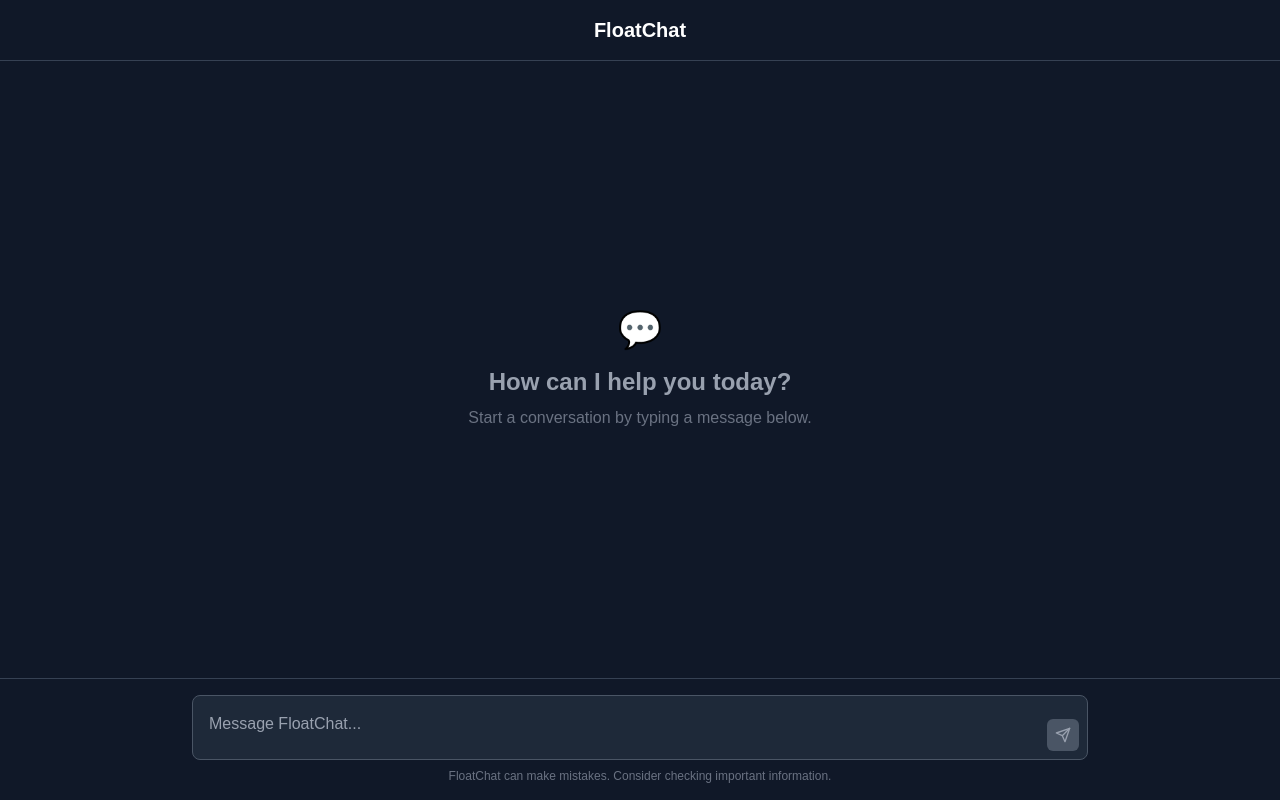
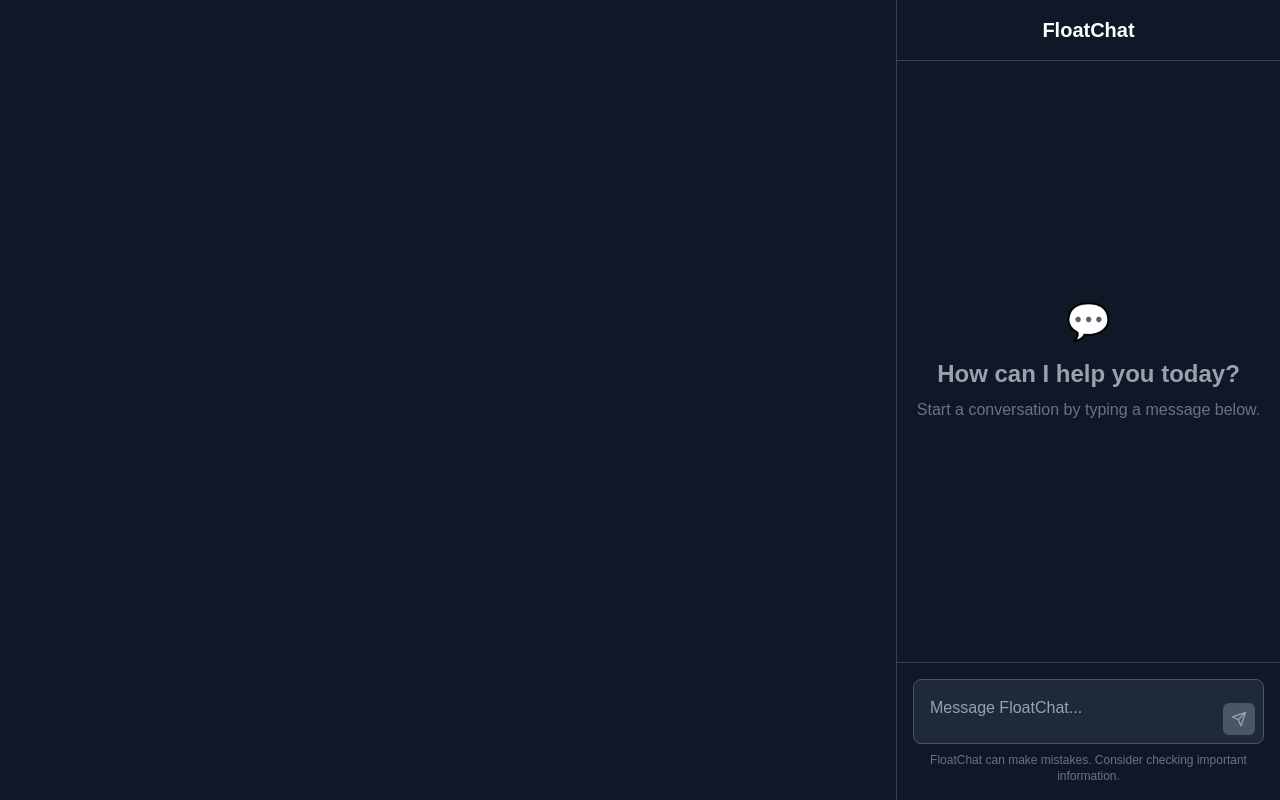
Before and after one commit to s9swata/test-floats, a Next.js app: page / in a window 1280 px wide. Built offline with nearby package versions, Linux system fonts and the light colour scheme.

Commit message:
Move chat interface to right side (30% width)

```diff
--- a/src/app/page.tsx
+++ b/src/app/page.tsx
@@ -72,7 +72,14 @@
   }, [inputValue]);
 
   return (
-    <div className="flex flex-col h-screen bg-gray-900 text-white">
+    <div className="flex h-screen bg-gray-900 text-white">
+      {/* Left side - empty space */}
+      <div className="flex-1 bg-gray-900">
+        {/* This space can be used for other content */}
+      </div>
+
+      {/* Right side - chat interface */}
+      <div className="w-[30%] flex flex-col border-l border-gray-700">
       {/* Header */}
       <header className="border-b border-gray-700 p-4">
         <h1 className="text-xl font-semibold text-center">FloatChat</h1>
@@ -89,7 +96,7 @@
             </div>
           </div>
         ) : (
-          <div className="max-w-4xl mx-auto">
+          <div className="w-full">
             {messages.map((message) => (
               <div
                 key={message.id}
@@ -97,7 +104,7 @@
                   message.role === 'assistant' ? 'bg-gray-800' : 'bg-gray-900'
                 }`}
               >
-                <div className="max-w-3xl mx-auto flex gap-4">
+                <div className="px-4 flex gap-4">
                   <div className="flex-shrink-0">
                     <div
                       className={`w-8 h-8 rounded-full flex items-center justify-center text-sm font-semibold ${
@@ -121,7 +128,7 @@
             ))}
             {isLoading && (
               <div className="py-6 px-4 bg-gray-800">
-                <div className="max-w-3xl mx-auto flex gap-4">
+                <div className="px-4 flex gap-4">
                   <div className="flex-shrink-0">
                     <div className="w-8 h-8 rounded-full bg-green-600 flex items-center justify-center text-sm font-semibold text-white">
                       AI
@@ -144,7 +151,7 @@
 
       {/* Input Area */}
       <div className="border-t border-gray-700 p-4">
-        <div className="max-w-4xl mx-auto">
+        <div className="w-full">
           <form onSubmit={handleSubmit} className="relative">
             <div className="relative bg-gray-800 rounded-lg border border-gray-600 focus-within:border-gray-500">
               <textarea
@@ -183,6 +190,7 @@
           </p>
         </div>
       </div>
+      </div>
     </div>
   );
 }
```
